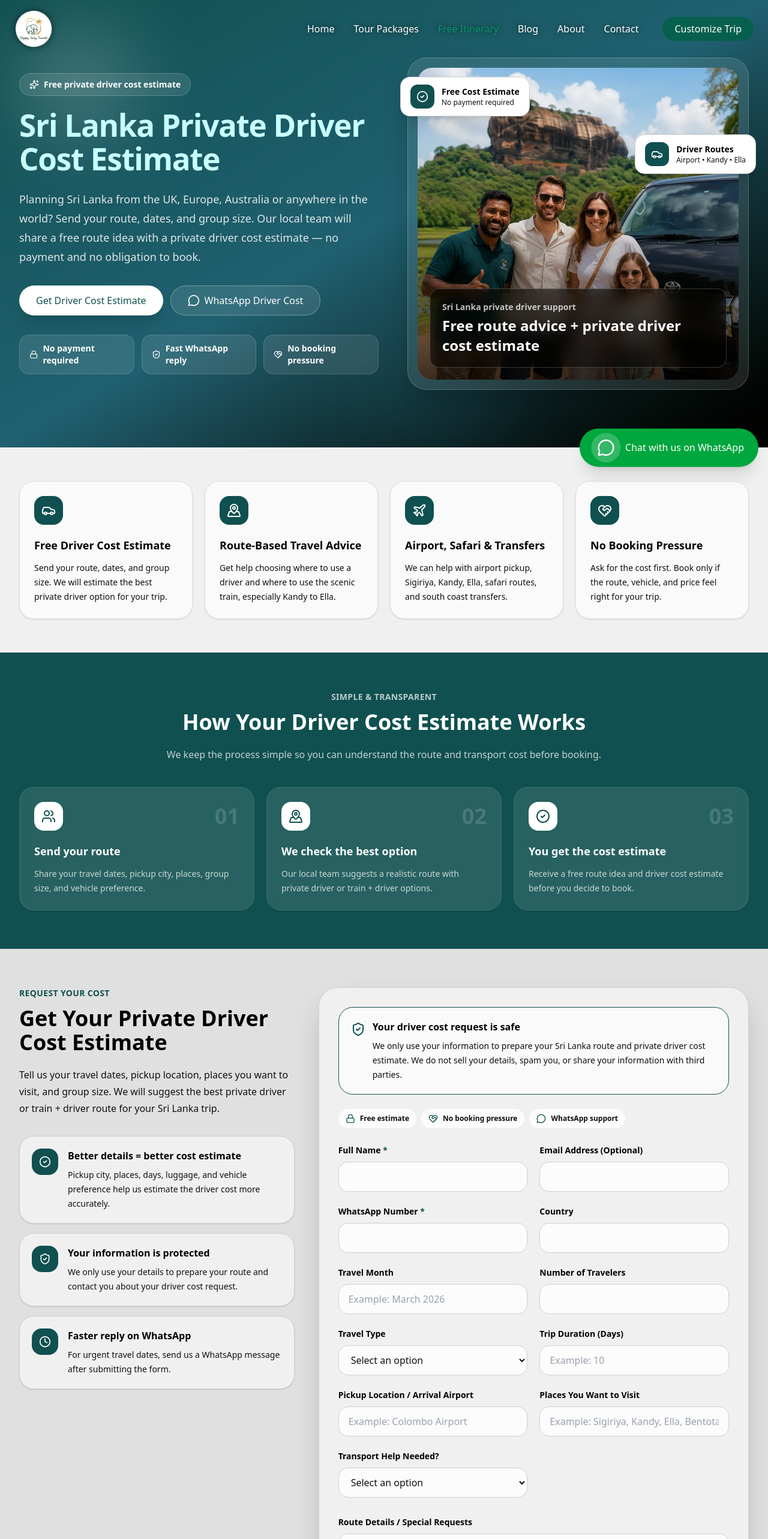
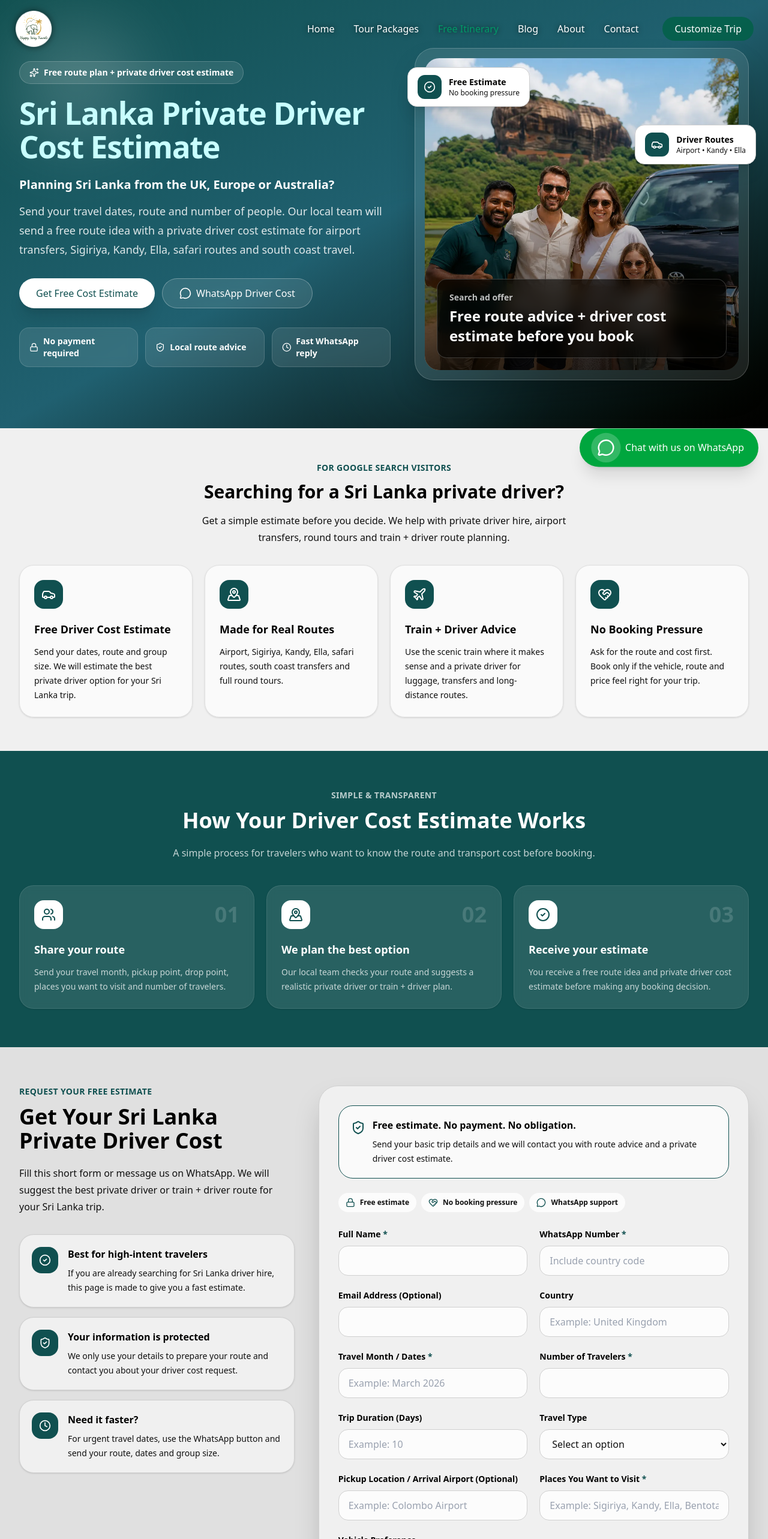
Before and after one commit to jaindu-sasan/Happy-Way-Travels, a React (Vite) app: page /free-sri-lanka-itinerary in a window 1280 px wide. Shown: the top 2566 px of the page at 60% size. Built offline with nearby package versions, Linux system fonts and the light colour scheme.

Commit message:
modify form itinerary page

```diff
--- a/src/features/freeItinerary/FreeItineraryPage.jsx
+++ b/src/features/freeItinerary/FreeItineraryPage.jsx
@@ -1,6 +1,5 @@
 import { useState } from 'react';
 import {
-  CalendarDays,
   Car,
   CheckCircle2,
   Clock,
@@ -8,7 +7,6 @@ import {
   Lock,
   MapPinned,
   MessageCircle,
-  Palmtree,
   Plane,
   ShieldCheck,
   Sparkles,
@@ -26,75 +24,75 @@ const travelTypes = [
   'Other',
 ];
 
-
-const budgetLevels = ['Budget', 'Mid Range', 'Luxury', 'Not Sure Yet'];
 const driverOptions = [
-  'Yes, I need a private driver',
-  'Maybe, I need route advice',
-  'No, itinerary only',
-];
-
-const interests = [
-  'Private Driver / Road Trip',
-  'Airport Pickup / Drop',
-  'Kandy / Ella Route',
-  'Sigiriya / Cultural Triangle',
-  'Safari Transfers',
-  'South Coast Transfers',
-  'Train + Driver Mix',
-  'Honeymoon Route',
-  'Family Friendly Route',
-  'Beaches',
-  'Wildlife Safari',
-  'Hill Country',
+  'Private car',
+  'Private van',
+  'Not sure - need advice',
 ];
 
 const benefits = [
   {
     title: 'Free Driver Cost Estimate',
-    description: 'Send your route, dates, and group size. We will estimate the best private driver option for your trip.',
+    description:
+      'Send your dates, route and group size. We will estimate the best private driver option for your Sri Lanka trip.',
     icon: Car,
   },
   {
-    title: 'Route-Based Travel Advice',
-    description: 'Get help choosing where to use a driver and where to use the scenic train, especially Kandy to Ella.',
+    title: 'Made for Real Routes',
+    description:
+      'Airport, Sigiriya, Kandy, Ella, safari routes, south coast transfers and full round tours.',
     icon: MapPinned,
   },
   {
-    title: 'Airport, Safari & Transfers',
-    description: 'We can help with airport pickup, Sigiriya, Kandy, Ella, safari routes, and south coast transfers.',
+    title: 'Train + Driver Advice',
+    description:
+      'Use the scenic train where it makes sense and a private driver for luggage, transfers and long-distance routes.',
     icon: Plane,
   },
   {
     title: 'No Booking Pressure',
-    description: 'Ask for the cost first. Book only if the route, vehicle, and price feel right for your trip.',
+    description:
+      'Ask for the route and cost first. Book only if the vehicle, route and price feel right for your trip.',
     icon: HeartHandshake,
   },
 ];
 
 const steps = [
   {
-    title: 'Send your route',
-    description: 'Share your travel dates, pickup city, places, group size, and vehicle preference.',
+    title: 'Share your route',
+    description:
+      'Send your travel month, pickup point, drop point, places you want to visit and number of travelers.',
     icon: Users,
   },
   {
-    title: 'We check the best option',
-    description: 'Our local team suggests a realistic route with private driver or train + driver options.',
+    title: 'We plan the best option',
+    description:
+      'Our local team checks your route and suggests a realistic private driver or train + driver plan.',
     icon: MapPinned,
   },
   {
-    title: 'You get the cost estimate',
-    description: 'Receive a free route idea and driver cost estimate before you decide to book.',
+    title: 'Receive your estimate',
+    description:
+      'You receive a free route idea and private driver cost estimate before making any booking decision.',
     icon: CheckCircle2,
   },
 ];
 
 const faqs = [
   {
-    question: 'Is the private driver cost estimate free?',
+    question: 'Is the Sri Lanka private driver cost estimate free?',
     answer:
-      'Yes. The first route idea and private driver cost estimate are free. We use your dates, route, number of travelers, luggage, and vehicle preference to suggest a suitable option.',
+      'Yes. The first route idea and private driver cost estimate are free. We use your dates, route, number of travelers, luggage and vehicle preference to suggest a suitable option.',
+  },
+  {
+    question: 'Can you arrange airport pickup and drop?',
+    answer:
+      'Yes. We can help with Colombo Airport pickup and drop, Kandy, Ella, Sigiriya, safari routes, south coast transfers and full round tours.',
+  },
+  {
+    question: 'Can I mix the Kandy to Ella train with a private driver?',
+    answer:
+      'Yes. Many travelers take the scenic train for Kandy or Nanu Oya to Ella and use a private driver for luggage, airport transfers, Sigiriya, safari routes and south coast travel.',
   },
   {
     question: 'Do I need to book after receiving the cost?',
@@ -102,19 +100,9 @@ const faqs = [
       'No. There is no obligation to book. You can review the route and estimate first, then decide only if you are comfortable.',
   },
   {
-    question: 'Can you arrange airport pickup and long transfers?',
+    question: 'What details do you need for an accurate estimate?',
     answer:
-      'Yes. We can help with airport pickup and drop, Sigiriya, Kandy, Ella, safari routes, south coast transfers, and full round tours.',
-  },
-  {
-    question: 'Can I mix train and private driver?',
-    answer:
-      'Yes. Many travelers take the scenic train for Kandy or Nanu Oya to Ella and use a private driver for luggage, airport transfers, Sigiriya, safari routes, and south coast travel.',
-  },
-  {
-    question: 'What details do you need to estimate the cost?',
-    answer:
-      'We need your travel dates, number of travelers, pickup and drop locations, places you want to visit, luggage amount, and whether you prefer a car or van.',
+      'We need your travel month or dates, number of travelers, pickup and drop locations, places you want to visit, luggage amount and whether you prefer a car or van.',
   },
 ];
 
@@ -129,8 +117,6 @@ const initialFormData = {
   exactTripDays: '',
   pickupLocation: '',
   placesToVisit: '',
-  budgetLevel: '',
-  interests: [],
   privateDriver: '',
   message: '',
 };
@@ -154,23 +140,10 @@ function FreeItineraryPage() {
     }));
   };
 
-  const handleInterestChange = (event) => {
-    const { value, checked } = event.target;
-    setSubmitted(false);
-    setErrorMessage('');
-
-    setFormData((currentData) => ({
-      ...currentData,
-      interests: checked
-        ? [...currentData.interests, value]
-        : currentData.interests.filter((interest) => interest !== value),
-    }));
-  };
-
   const handleSubmit = async (event) => {
     event.preventDefault();
 
-    console.log('Sri Lanka private driver cost request:', formData);
+    console.log('Google Ads private driver lead:', formData);
 
     setLoading(true);
     setErrorMessage('');
@@ -179,9 +152,9 @@ function FreeItineraryPage() {
       const response = await fetch(FORMSPREE_ENDPOINT, {
         method: 'POST',
         body: JSON.stringify({
-          _subject: 'Sri Lanka Private Driver Cost Estimate Request',
+          _subject: 'Google Ads Lead - Sri Lanka Private Driver Cost Estimate',
+          leadSource: 'Google Search Ads - Private Driver Landing Page',
           ...formData,
-          interests: formData.interests.join(', '),
         }),
         headers: {
           Accept: 'application/json',
@@ -206,14 +179,13 @@ function FreeItineraryPage() {
   };
 
   const whatsappUrl = `https://wa.me/94710455391?text=${encodeURIComponent(
-    'Hi, I would like to get a private driver cost estimate for my Sri Lanka trip.'
+    'Hi, I found you on Google. I want a Sri Lanka private driver cost estimate. My travel dates, number of people and route are:'
   )}`;
 
   return (
     <div className="bg-[var(--color-light)] text-[var(--color-darkGray)]">
       {/* HERO */}
-{/* HERO */}
-  <section className="relative overflow-hidden bg-[var(--color-dark)]">
+      <section className="relative overflow-hidden bg-[var(--color-dark)]">
         <div className="absolute inset-0 bg-gradient-to-br from-[var(--color-primary)] via-[var(--color-secondary)] to-[var(--color-dark)]" />
 
         <div className="absolute inset-0 opacity-20">
@@ -222,20 +194,23 @@ function FreeItineraryPage() {
           <div className="absolute bottom-0 right-1/3 h-72 w-72 rounded-full bg-[var(--color-secondary)] blur-3xl" />
         </div>
 
-        <div className="relative mx-auto grid max-w-7xl items-center gap-12 px-4 py-16 sm:px-6 lg:grid-cols-[1fr_0.95fr] lg:px-8 lg:py-24">
-          {/* LEFT CONTENT */}
+        <div className="relative mx-auto grid max-w-7xl items-center gap-10 px-4 py-14 sm:px-6 lg:grid-cols-[1fr_0.9fr] lg:px-8 lg:py-20">
           <div className="text-white">
             <div className="mb-5 inline-flex items-center gap-2 rounded-full border border-white/20 bg-white/10 px-4 py-2 text-sm font-semibold backdrop-blur">
               <Sparkles className="h-4 w-4 text-white" />
-              Free private driver cost estimate
+              Free route plan + private driver cost estimate
             </div>
 
             <h1 className="max-w-3xl text-4xl font-extrabold leading-tight tracking-tight sm:text-5xl lg:text-[52px]">
               Sri Lanka Private Driver Cost Estimate
             </h1>
 
-            <p className="mt-6 max-w-2xl text-lg leading-8 text-white/85">
-              Planning Sri Lanka from the UK, Europe, Australia or anywhere in the world? Send your route, dates, and group size. Our local team will share a free route idea with a private driver cost estimate — no payment and no obligation to book.
+            <p className="mt-5 max-w-2xl text-xl font-semibold leading-8 text-white">
+              Planning Sri Lanka from the UK, Europe or Australia?
+            </p>
+
+            <p className="mt-3 max-w-2xl text-lg leading-8 text-white/85">
+              Send your travel dates, route and number of people. Our local team will send a free route idea with a private driver cost estimate for airport transfers, Sigiriya, Kandy, Ella, safari routes and south coast travel.
             </p>
 
             <div className="mt-8 flex flex-col gap-3 sm:flex-row">
@@ -243,7 +218,7 @@ function FreeItineraryPage() {
                 href="#itinerary-form"
                 className="inline-flex items-center justify-center rounded-full bg-white px-7 py-3 text-base font-bold text-[var(--color-primary)] shadow-xl transition hover:bg-[var(--color-light)]"
               >
-                Get Driver Cost Estimate
+                Get Free Cost Estimate
               </a>
 
               <a
@@ -259,30 +234,29 @@ function FreeItineraryPage() {
 
             <div className="mt-8 grid max-w-2xl gap-3 sm:grid-cols-3">
               <TrustPill icon={Lock} text="No payment required" />
-              <TrustPill icon={ShieldCheck} text="Fast WhatsApp reply" />
-              <TrustPill icon={HeartHandshake} text="No booking pressure" />
+              <TrustPill icon={ShieldCheck} text="Local route advice" />
+              <TrustPill icon={Clock} text="Fast WhatsApp reply" />
             </div>
           </div>
 
-          {/* RIGHT IMAGE */}
           <div className="relative">
             <div className="rounded-[2rem] border border-white/20 bg-white/10 p-4 shadow-2xl backdrop-blur">
               <div className="relative overflow-hidden rounded-[1.5rem] bg-[var(--color-light)]">
                 <img
                   src={heroFamilyDriver}
-                  alt="Travelers in Sri Lanka with private driver and local tour support"
+                  alt="Sri Lanka private driver support for travelers"
                   className="h-[520px] w-full object-cover"
                 />
 
-                <div className="absolute inset-0 bg-gradient-to-t from-[var(--color-dark)]/75 via-[var(--color-dark)]/10 to-transparent" />
+                <div className="absolute inset-0 bg-gradient-to-t from-[var(--color-dark)]/80 via-[var(--color-dark)]/15 to-transparent" />
 
-                <div className="absolute bottom-5 left-5 right-5 rounded-2xl border border-white/20 bg-[var(--color-dark)]/55 p-5 text-white shadow-xl backdrop-blur-md">
+                <div className="absolute bottom-5 left-5 right-5 rounded-2xl border border-white/20 bg-[var(--color-dark)]/60 p-5 text-white shadow-xl backdrop-blur-md">
                   <p className="text-sm font-semibold text-white/75">
-                    Sri Lanka private driver support
+                    Search ad offer
                   </p>
 
                   <h2 className="mt-1 text-xl font-extrabold leading-snug sm:text-2xl">
-                    Free route advice + private driver cost estimate
+                    Free route advice + driver cost estimate before you book
                   </h2>
                 </div>
               </div>
@@ -295,8 +269,8 @@ function FreeItineraryPage() {
                 </div>
 
                 <div>
-                  <p className="text-sm font-bold text-[var(--color-dark)]">Free Cost Estimate</p>
-                  <p className="text-xs text-[var(--color-darkGray)]">No payment required</p>
+                  <p className="text-sm font-bold text-[var(--color-dark)]">Free Estimate</p>
+                  <p className="text-xs text-[var(--color-darkGray)]">No booking pressure</p>
                 </div>
               </div>
             </div>
@@ -316,9 +290,22 @@ function FreeItineraryPage() {
           </div>
         </div>
       </section>
+
       {/* BENEFITS */}
       <section className="bg-[var(--color-light)] py-14">
         <div className="mx-auto max-w-7xl px-4 sm:px-6 lg:px-8">
+          <div className="mb-8 text-center">
+            <p className="text-sm font-bold uppercase tracking-wide text-[var(--color-primary)]">
+              For Google search visitors
+            </p>
+            <h2 className="mt-3 text-3xl font-extrabold text-[var(--color-dark)]">
+              Searching for a Sri Lanka private driver?
+            </h2>
+            <p className="mx-auto mt-4 max-w-2xl leading-7 text-[var(--color-darkGray)]">
+              Get a simple estimate before you decide. We help with private driver hire, airport transfers, round tours and train + driver route planning.
+            </p>
+          </div>
+
           <div className="grid gap-5 sm:grid-cols-2 lg:grid-cols-4">
             {benefits.map(({ title, description, icon: Icon }) => (
               <div
@@ -329,7 +316,7 @@ function FreeItineraryPage() {
                   <Icon className="h-6 w-6" />
                 </div>
 
-                <h2 className="text-lg font-bold text-[var(--color-dark)]">{title}</h2>
+                <h3 className="text-lg font-bold text-[var(--color-dark)]">{title}</h3>
                 <p className="mt-3 text-sm leading-6 text-[var(--color-darkGray)]">
                   {description}
                 </p>
@@ -352,7 +339,7 @@ function FreeItineraryPage() {
             </h2>
 
             <p className="mt-5 leading-7 text-white/75">
-              We keep the process simple so you can understand the route and transport cost before booking.
+              A simple process for travelers who want to know the route and transport cost before booking.
             </p>
           </div>
 
@@ -385,22 +372,22 @@ function FreeItineraryPage() {
         <div className="mx-auto grid max-w-7xl gap-10 px-4 sm:px-6 lg:grid-cols-[0.78fr_1.22fr] lg:px-8">
           <div className="lg:sticky lg:top-24 lg:self-start">
             <p className="text-sm font-bold uppercase tracking-wide text-[var(--color-primary)]">
-              Request your cost
+              Request your free estimate
             </p>
 
             <h2 className="mt-3 text-3xl font-extrabold text-[var(--color-dark)] sm:text-4xl">
-              Get Your Private Driver Cost Estimate
+              Get Your Sri Lanka Private Driver Cost
             </h2>
 
             <p className="mt-5 leading-7 text-[var(--color-darkGray)]">
-              Tell us your travel dates, pickup location, places you want to visit, and group size. We will suggest the best private driver or train + driver route for your Sri Lanka trip.
+              Fill this short form or message us on WhatsApp. We will suggest the best private driver or train + driver route for your Sri Lanka trip.
             </p>
 
             <div className="mt-8 space-y-4">
               <SideNote
                 icon={CheckCircle2}
-                title="Better details = better cost estimate"
-                text="Pickup city, places, days, luggage, and vehicle preference help us estimate the driver cost more accurately."
+                title="Best for high-intent travelers"
+                text="If you are already searching for Sri Lanka driver hire, this page is made to give you a fast estimate."
               />
 
               <SideNote
@@ -411,8 +398,8 @@ function FreeItineraryPage() {
 
               <SideNote
                 icon={Clock}
-                title="Faster reply on WhatsApp"
-                text="For urgent travel dates, send us a WhatsApp message after submitting the form."
+                title="Need it faster?"
+                text="For urgent travel dates, use the WhatsApp button and send your route, dates and group size."
               />
             </div>
           </div>
@@ -435,11 +422,11 @@ function FreeItineraryPage() {
 
                 <div>
                   <h3 className="font-bold text-[var(--color-dark)]">
-                    Your driver cost request is safe
+                    Free estimate. No payment. No obligation.
                   </h3>
 
                   <p className="mt-2 text-sm leading-6 text-[var(--color-darkGray)]">
-                    We only use your information to prepare your Sri Lanka route and private driver cost estimate. We do not sell your details, spam you, or share your information with third parties.
+                    Send your basic trip details and we will contact you with route advice and a private driver cost estimate.
                   </p>
                 </div>
               </div>
@@ -461,6 +448,15 @@ function FreeItineraryPage() {
               />
 
               <Input
+                label="WhatsApp Number"
+                name="whatsapp"
+                value={formData.whatsapp}
+                onChange={handleChange}
+                required
+                placeholder="Include country code"
+              />
+
+              <Input
                 label="Email Address (Optional)"
                 name="email"
                 type="email"
@@ -469,26 +465,20 @@ function FreeItineraryPage() {
               />
 
               <Input
-                label="WhatsApp Number"
-                name="whatsapp"
-                value={formData.whatsapp}
-                onChange={handleChange}
-                required
-              />
-
-              <Input
                 label="Country"
                 name="country"
                 value={formData.country}
                 onChange={handleChange}
+                placeholder="Example: United Kingdom"
               />
 
               <Input
-                label="Travel Month"
+                label="Travel Month / Dates"
                 name="travelMonth"
                 value={formData.travelMonth}
                 onChange={handleChange}
                 placeholder="Example: March 2026"
+                required
               />
 
               <Input
@@ -498,14 +488,7 @@ function FreeItineraryPage() {
                 min="1"
                 value={formData.travelers}
                 onChange={handleChange}
-              />
-
-              <Select
-                label="Travel Type"
-                name="travelType"
-                value={formData.travelType}
-                onChange={handleChange}
-                options={travelTypes}
+                required
               />
 
               <Input
@@ -518,8 +501,16 @@ function FreeItineraryPage() {
                 placeholder="Example: 10"
               />
 
+              <Select
+                label="Travel Type"
+                name="travelType"
+                value={formData.travelType}
+                onChange={handleChange}
+                options={travelTypes}
+              />
+
               <Input
-                label="Pickup Location / Arrival Airport"
+                label="Pickup Location / Arrival Airport (Optional)"
                 name="pickupLocation"
                 value={formData.pickupLocation}
                 onChange={handleChange}
@@ -532,20 +523,17 @@ function FreeItineraryPage() {
                 value={formData.placesToVisit}
                 onChange={handleChange}
                 placeholder="Example: Sigiriya, Kandy, Ella, Bentota"
+                required
               />
 
-
-
               <Select
-                label="Transport Help Needed?"
+                label="Vehicle Preference"
                 name="privateDriver"
                 value={formData.privateDriver}
                 onChange={handleChange}
                 options={driverOptions}
               />
             </div>
-
-
 
             <label className="mt-7 block">
               <span className="text-sm font-bold text-[var(--color-dark)]">
@@ -558,7 +546,7 @@ function FreeItineraryPage() {
                 onChange={handleChange}
                 rows="5"
                 className="mt-2 w-full rounded-2xl border border-[var(--color-midGray)] bg-white/80 px-4 py-3 text-[var(--color-darkGray)] outline-none transition placeholder:text-gray-400 focus:border-[var(--color-primary)] focus:ring-4 focus:ring-[var(--color-primary)]/20"
-                placeholder="Tell us your pickup/drop locations, luggage amount, route plan, train ride plans, kids, hotel areas, or anything important."
+                placeholder="Example: Airport pickup, Sigiriya 2 nights, Kandy, Ella, Yala safari, Bentota, airport drop. Tell us luggage, kids, train ride plans or hotel areas."
               />
             </label>
 
@@ -567,12 +555,11 @@ function FreeItineraryPage() {
               disabled={loading}
               className="mt-7 inline-flex w-full items-center justify-center gap-2 rounded-full bg-[var(--color-primary)] px-6 py-4 text-base font-bold text-white shadow-lg transition hover:bg-[var(--color-secondary)] disabled:cursor-not-allowed disabled:bg-gray-500"
             >
-              {loading ? 'Sending Your Request...' : 'Get Driver Cost Estimate'}
+              {loading ? 'Sending Your Request...' : 'Request Free Driver Cost Estimate'}
             </button>
 
             <p className="mt-4 text-xs leading-5 text-[var(--color-darkGray)]">
-              By submitting this form, you agree that we may contact you by email or WhatsApp about
-              your Sri Lanka private driver cost request. No payment is required and there is no obligation to book.
+              By submitting this form, you agree that we may contact you by email or WhatsApp about your Sri Lanka private driver cost request. No payment is required and there is no obligation to book.
             </p>
           </form>
         </div>
@@ -589,7 +576,7 @@ function FreeItineraryPage() {
             <h2 className="mt-5 text-3xl font-extrabold">Need the Driver Cost Faster?</h2>
 
             <p className="mx-auto mt-4 max-w-2xl text-white/80">
-              Message our team on WhatsApp with your travel dates, number of travelers, pickup city, and places you want to visit.
+              Message us on WhatsApp with your travel dates, number of travelers, pickup city and places you want to visit.
             </p>
 
             <a
@@ -599,7 +586,7 @@ function FreeItineraryPage() {
               className="mt-7 inline-flex items-center justify-center gap-2 rounded-full bg-white px-7 py-3 font-bold text-[var(--color-primary)] shadow-lg transition hover:bg-[var(--color-light)]"
             >
               <MessageCircle className="h-5 w-5" />
-              WhatsApp Driver Cost
+              WhatsApp Driver Cost Now
             </a>
           </div>
         </div>
@@ -638,28 +625,19 @@ function FreeItineraryPage() {
           </div>
         </div>
       </section>
-    </div>
-  );
-}
 
-function HeroCard({ icon: Icon, label, title, dark = false }) {
-  return (
-    <div
-      className={`rounded-2xl p-5 ${
-        dark
-          ? 'bg-[var(--color-dark)] text-white'
-          : 'border border-[var(--color-lightGray)] bg-white/80'
-      }`}
-    >
-      <Icon className={`h-8 w-8 ${dark ? 'text-white' : 'text-[var(--color-primary)]'}`} />
-
-      <p className={`mt-8 text-sm font-semibold ${dark ? 'text-white/60' : 'text-gray-500'}`}>
-        {label}
-      </p>
-
-      <p className={`text-2xl font-bold ${dark ? 'text-white' : 'text-[var(--color-dark)]'}`}>
-        {title}
-      </p>
+      {/* MOBILE STICKY WHATSAPP */}
+      <div className="fixed inset-x-0 bottom-0 z-40 border-t border-[var(--color-midGray)] bg-white p-3 shadow-2xl sm:hidden">
+        <a
+          href={whatsappUrl}
+          target="_blank"
+          rel="noreferrer"
+          className="flex w-full items-center justify-center gap-2 rounded-full bg-[var(--color-primary)] px-5 py-3 text-sm font-bold text-white"
+        >
+          <MessageCircle className="h-5 w-5" />
+          WhatsApp Driver Cost
+        </a>
+      </div>
     </div>
   );
 }
```
